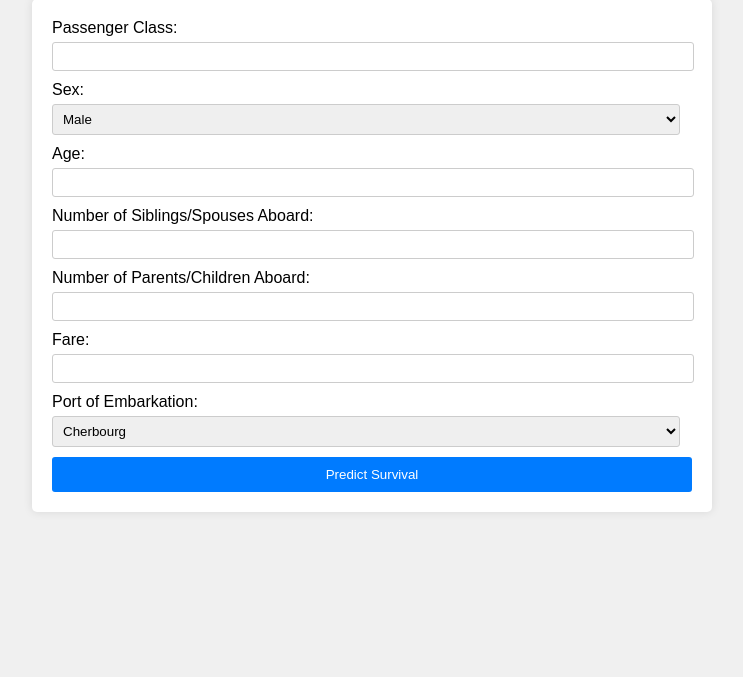
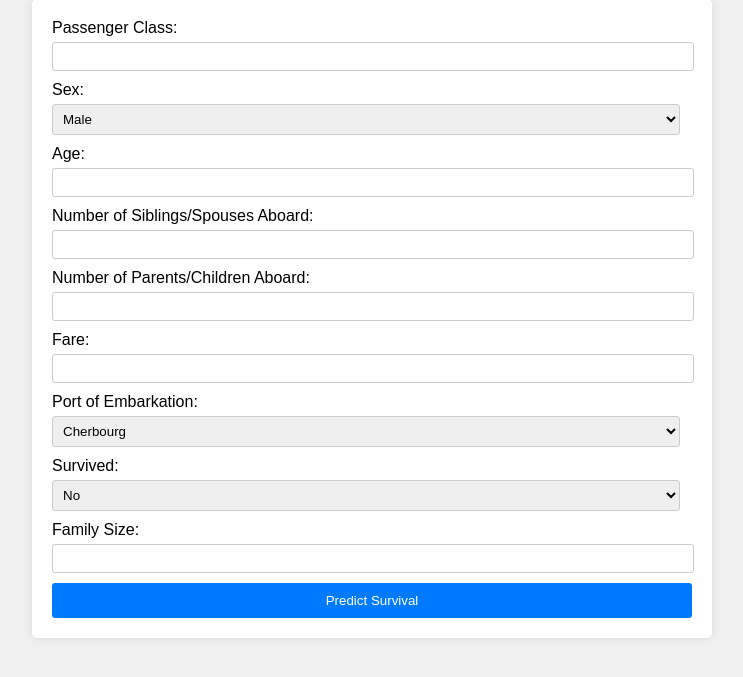
Before and after one commit to bejon23/MLE24Titanic, a FastAPI app: page / in a window 1280 px wide. Shown: the part 109-786 px from the top of the page, without its empty margins (268-1011 px from the left). Run offline with FastAPI, Linux system fonts and the light colour scheme; parts of the project's set-up code (start-up, migrations or seed data) failed here and were passed over.

Commit message:
Add files via upload

```diff
--- a/main.py
+++ b/main.py
@@ -29,9 +29,9 @@ async def predict(request: Request,
                   sibsp: int = Form(...),
                   parch: int = Form(...),
                   fare: int = Form(...),
-                  embarked: str = Form(...)):
-
-    pdb.set_trace()  # Set breakpoint here
+                  embarked: str = Form(...),
+                  survived: int = Form(...),
+                  familysize: int = Form(...)):
 
     # Label encoding for 'sex' and 'embarked'
     sex_encoder = LabelEncoder()
@@ -39,9 +39,7 @@ async def predict(request: Request,
     sex_encoded = sex_encoder.fit_transform([sex])
     embarked_encoded = embarked_encoder.fit_transform([embarked])
 
-    features = [pclass, sex_encoded[0], age, sibsp, parch, fare, embarked_encoded[0]]
-
-    pdb.set_trace()  # Set breakpoint here
+    features = [pclass, sex_encoded[0], age, sibsp, parch, fare, embarked_encoded[0], survived, familysize]  # Update features list
 
     # Make prediction
     prediction = model.predict([features])[0]
--- a/templates/index.html
+++ b/templates/index.html
@@ -30,6 +30,13 @@
             <option value="Q">Queenstown</option>
             <option value="S">Southampton</option>
         </select>
+        <label for="survived">Survived:</label>
+        <select id="survived" name="survived" required>
+            <option value="0">No</option>
+            <option value="1">Yes</option>
+        </select>
+        <label for="familysize">Family Size:</label>
+        <input type="number" id="familysize" name="familysize" required>
         <button type="submit">Predict Survival</button>
     </form>
 </body>
```
Also changed, not shown: 2 other files.
